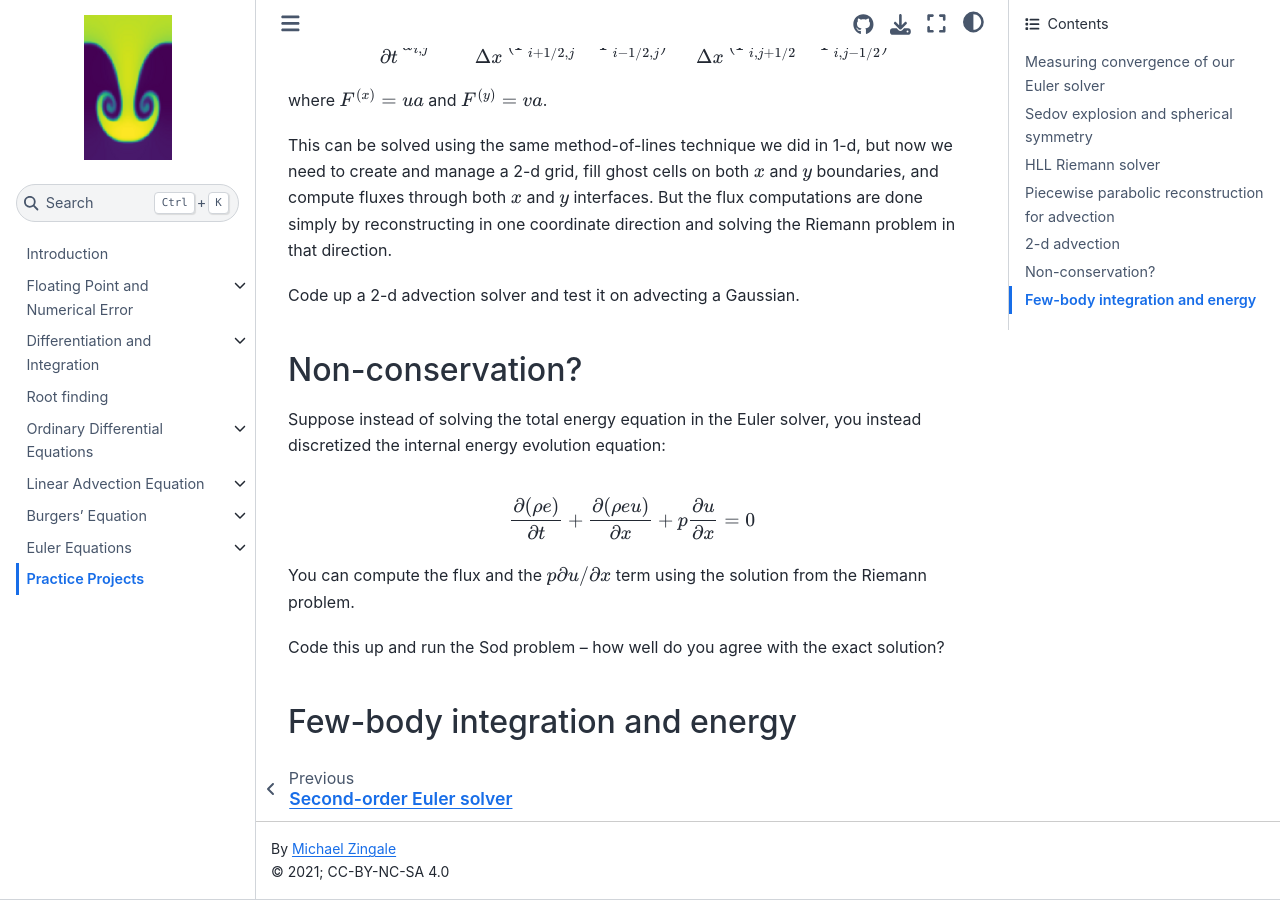
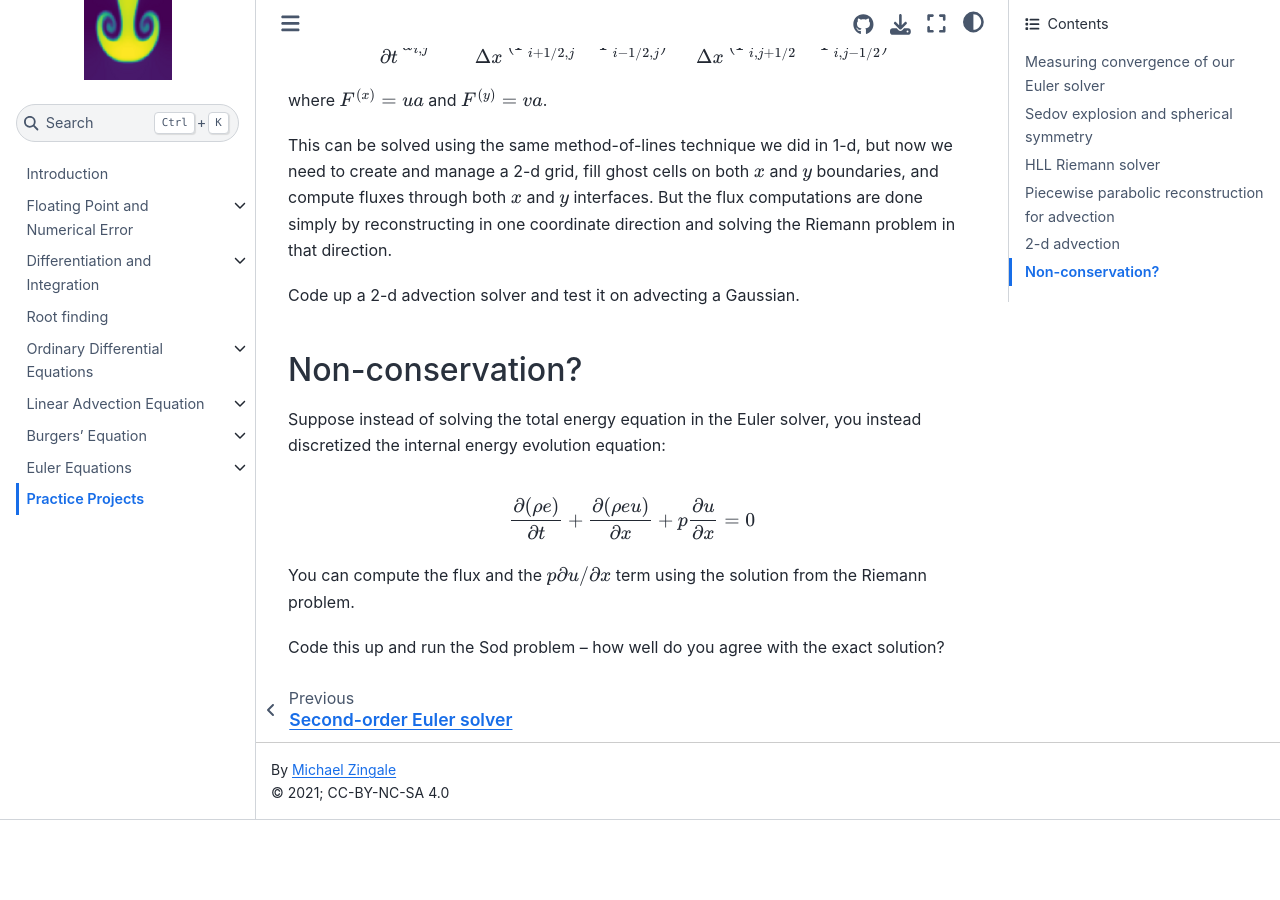
Before and after one commit to zingale/comp_astro_tutorial, a Jupyter Book: the page built from content/projects/projects.md, in a window 1280 px wide and 900 px high, scrolled down 3113 px. Built offline with Jupyter Book 1.0.4 settings and Sphinx 7.4.7 and the Sphinx Book theme 1.1.4, drawn with Linux system fonts in a browser that asks for light colours; after the commit the page ends 3933 px from its top, so only the background shows below that.

Commit message:
remove one

```diff
--- a/content/projects/projects.md
+++ b/content/projects/projects.md
@@ -154,6 +154,3 @@ $$\frac{\partial (\rho e)}{\partial t} + \frac{\partial (\rho e u)}{\partial x}
 You can compute the flux and the $p \partial u/\partial x$ term using the solution from the Riemann problem.
 
 Code this up and run the Sod problem -- how well do you agree with the exact solution?
-
-
-## Few-body integration and energy
```
